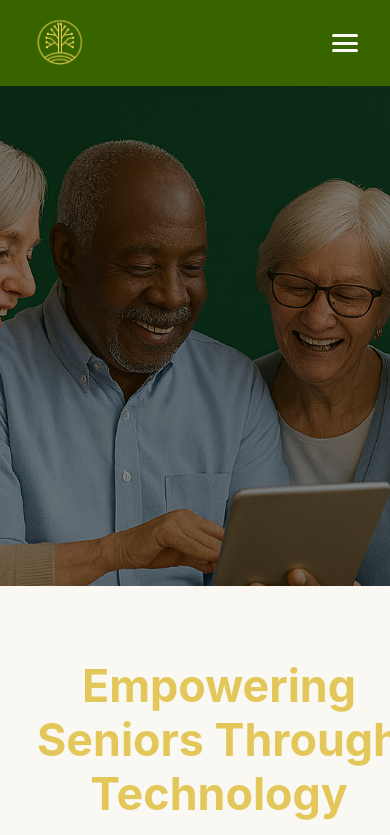
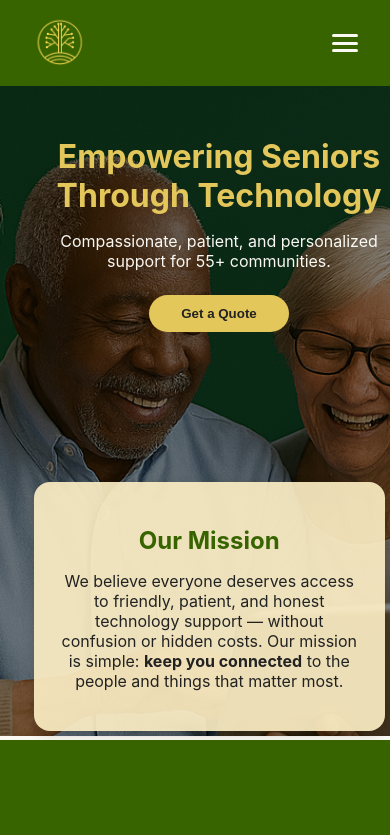
Before and after one commit to thirdagetechnology/thirdagetechnology, a React (Vite) app: page / in a window 390 px wide. Shown: the top 835 px of the page. Built offline with nearby package versions, Linux system fonts and the light colour scheme; no server answers.

Commit message:
mobile issue fixed

```diff
--- a/src/pages/Home.module.css
+++ b/src/pages/Home.module.css
@@ -70,36 +70,51 @@
   margin-bottom: 1rem;
 }
 
+/* ---------- MOBILE ---------- */
 @media (max-width: 900px) {
   .hero {
     position: relative;
-    min-height: auto; /* allow height to grow naturally */
   }
 
   .heroImg {
-    position: relative;
-    height: auto; /* remove fixed height restriction */
-    min-height: 500px; /* optional floor so it still looks tall */
+    width: 100%;
+    height: 650px; /* gives enough room for stacked content */
+    object-fit: cover;
     filter: brightness(55%);
   }
 
   .heroOverlay {
-    position: static; /* stop absolute positioning */
+    position: absolute; /* keep it overlayed on the image */
+    top: 0;
+    left: 0;
+    width: 100%;
+    height: 100%;
+    display: flex;
     flex-direction: column;
-    justify-content: center;
+    align-items: center;
+    justify-content: center; /* vertically center stacked content */
     text-align: center;
     gap: 1.5rem;
-    padding: 2rem 1.5rem 3rem; /* add vertical breathing room */
+    padding: 1.5rem;
   }
 
   .heroLeft,
   .heroRight {
-    max-width: 100%;
+    max-width: 90%;
+  }
+
+  .heroLeft h1 {
+    font-size: 2rem;
+  }
+
+  .heroLeft p {
+    font-size: 1rem;
   }
 
   .missionBubble {
     max-width: 90%;
     margin: 0 auto;
+    padding: 1.5rem;
   }
 }
 
```
